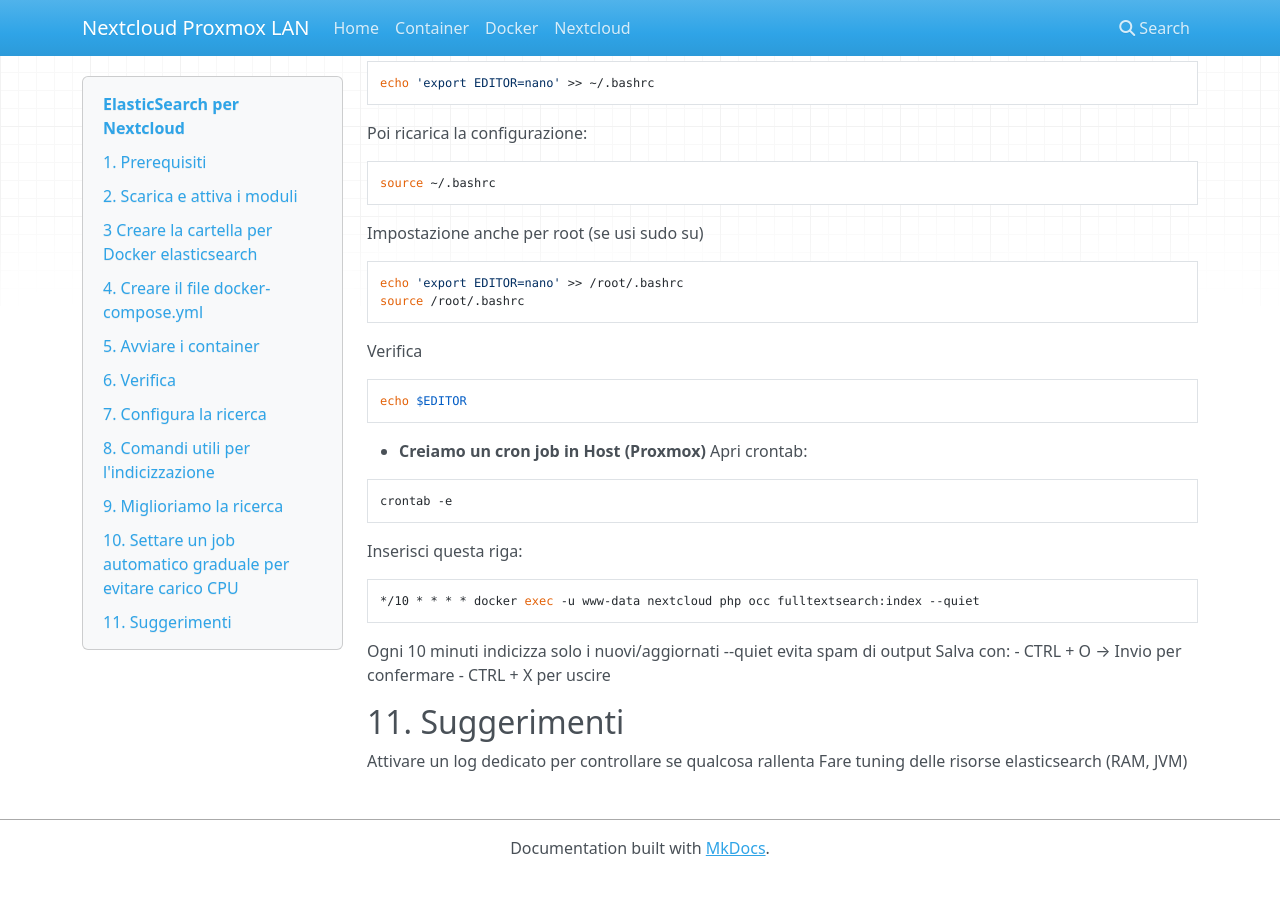
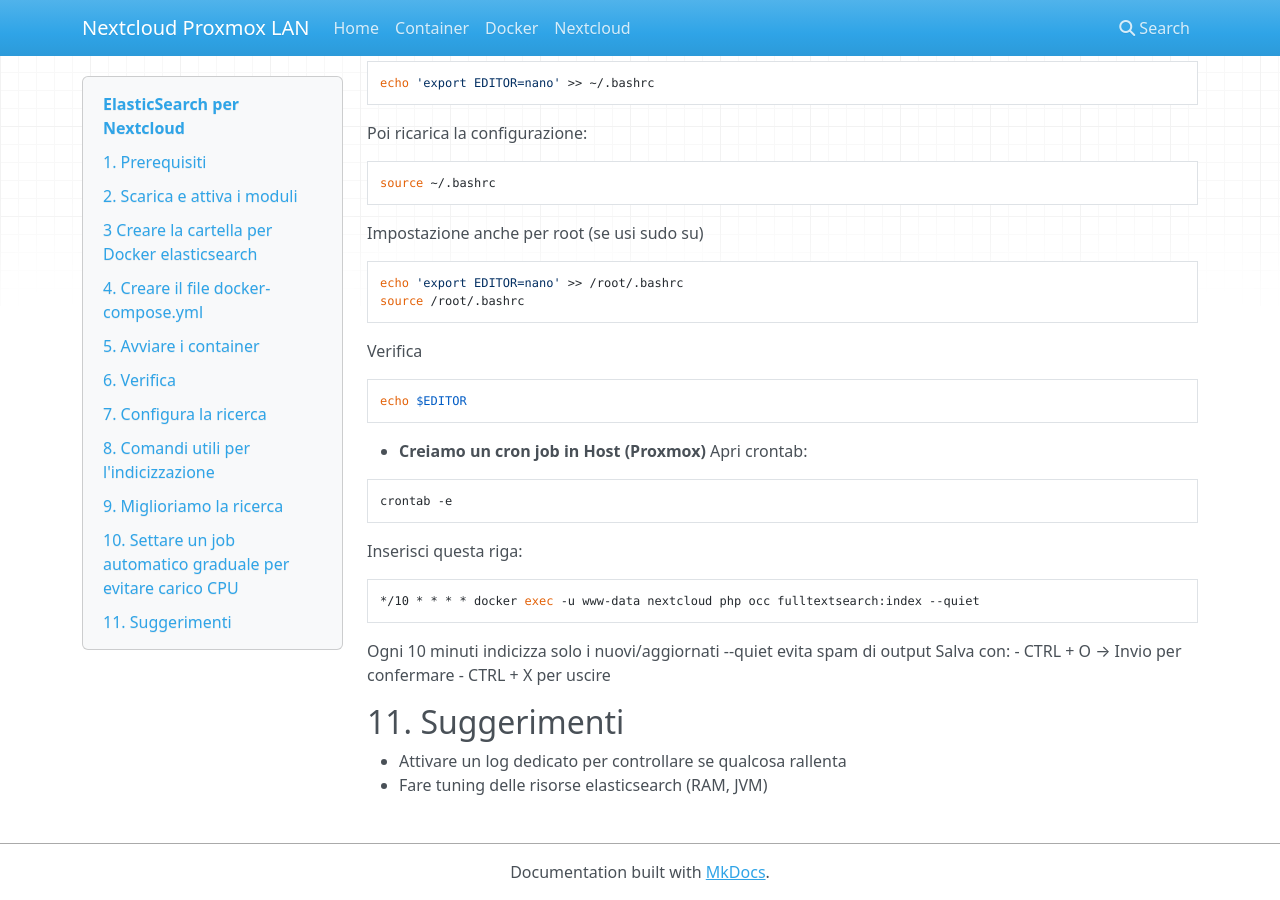
Before and after one commit to masilib/nextcloud-proxmox-lan, an MkDocs documentation site: the page built from docs/07-installazione-elasticsearch.md, in a window 1280 px wide and 900 px high, scrolled down 3297 px. Built offline with MkDocs 1.6.1, drawn with Linux system fonts in a browser that asks for light colours; nearby versions of some CDN libraries; before the commit the page ends 4173 px from its top, so only the background shows below that.

```diff
--- a/docs/07-installazione-elasticsearch.md
+++ b/docs/07-installazione-elasticsearch.md
@@ -217,5 +217,5 @@ Salva con:
 
 
 ## 11. Suggerimenti
-Attivare un log dedicato per controllare se qualcosa rallenta
-Fare tuning delle risorse elasticsearch (RAM, JVM)
+- Attivare un log dedicato per controllare se qualcosa rallenta
+- Fare tuning delle risorse elasticsearch (RAM, JVM)
```
